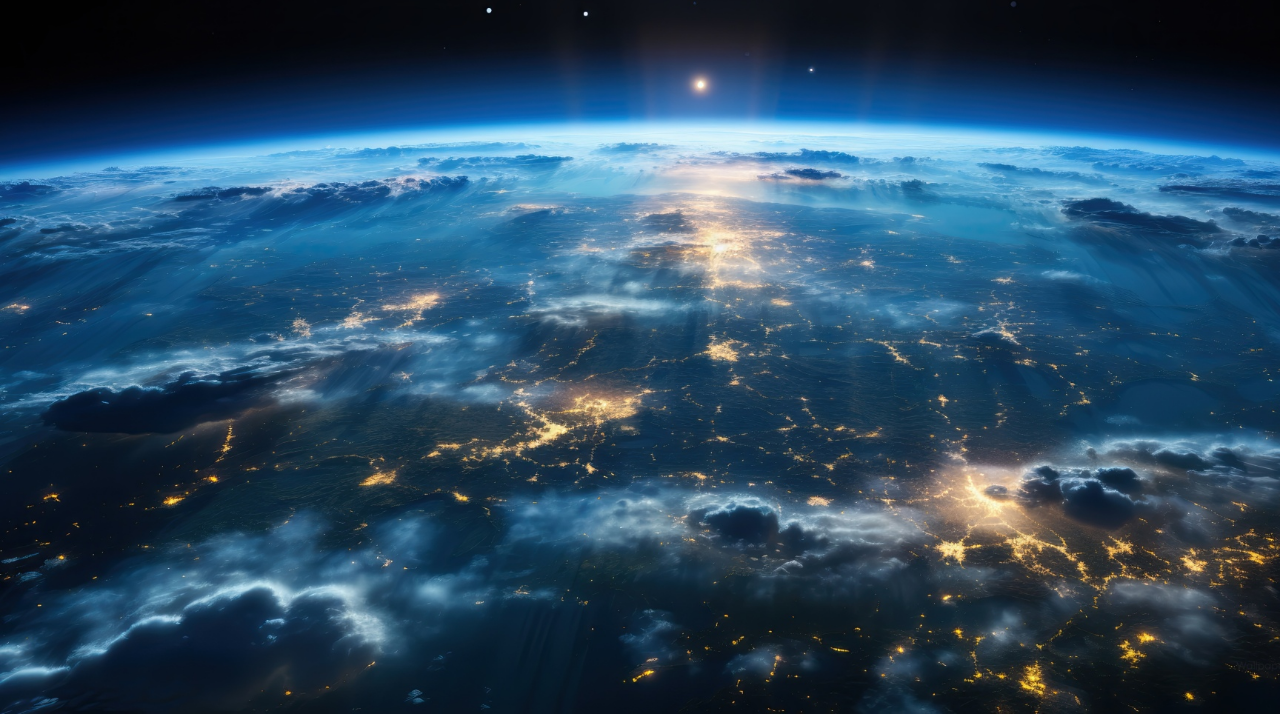
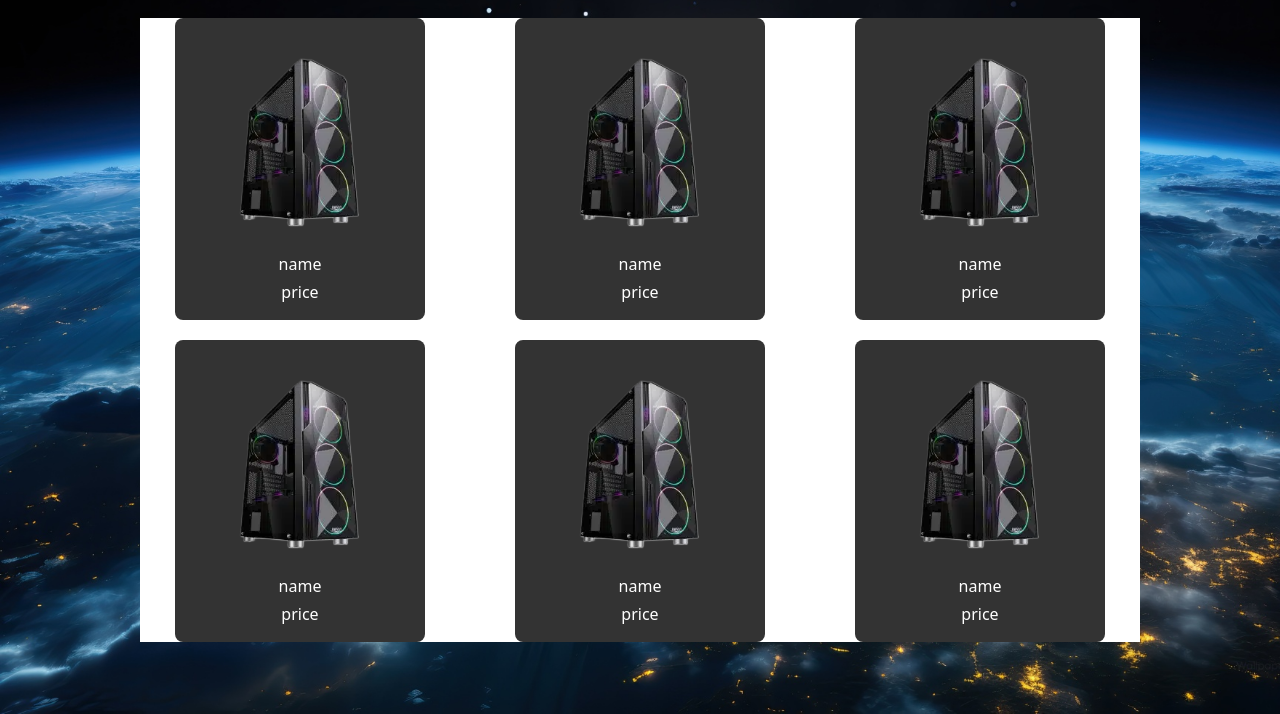
Before and after one commit to sahand-mahdilu/Shopping-cart, a website: page src/index.html in a window 1280 px wide. Shown: the part 86-800 px from the top of the page. Drawn offline with Linux system fonts and the light colour scheme.

Commit message:
cart created

```diff
--- a/src/index.html
+++ b/src/index.html
@@ -1,10 +1,10 @@
 <!DOCTYPE html>
 <html lang="en">
   <head>
-    <meta charset="UTF-8">
-    <meta name="viewport" content="width=device-width, initial-scale=1.0">
+    <meta charset="UTF-8" />
+    <meta name="viewport" content="width=device-width, initial-scale=1.0" />
     <title>Shopping cart</title>
-    <link rel="stylesheet" href="./output.css">
+    <link rel="stylesheet" href="./output.css" />
     <script src="./index.js"></script>
   </head>
   <body>
@@ -13,5 +13,37 @@
         Galexy Shop
       </div>
     </header>
+    <main>
+      <div id="container" class="w-[1000px] grid grid-cols-3 bg-white gap-5  mx-auto mt-6  justify-items-center">
+        <div class="bg-black/80 flex flex-col justify-center items-center w-[250px] rounded-lg p-4 hover:scale-[1.1] transition-all">
+          <img src="../public/images/1.png" alt="img" />
+          <h2 class="text-white">name</h2>
+          <h2 class="text-white mt-1">price</h2>
+        </div>
+        <div class="bg-black/80 flex flex-col justify-center items-center w-[250px] rounded-lg p-4 hover:scale-[1.1] transition-all">
+            <img src="../public/images/1.png" alt="img" />
+            <h2 class="text-white">name</h2>
+            <h2 class="text-white mt-1">price</h2>
+          </div>   <div class="bg-black/80 flex flex-col justify-center items-center w-[250px] rounded-lg p-4 hover:scale-[1.1] transition-all">
+            <img src="../public/images/1.png" alt="img" />
+            <h2 class="text-white">name</h2>
+            <h2 class="text-white mt-1">price</h2>
+          </div>   <div class="bg-black/80 flex flex-col justify-center items-center w-[250px] rounded-lg p-4 hover:scale-[1.1] transition-all">
+            <img src="../public/images/1.png" alt="img" />
+            <h2 class="text-white">name</h2>
+            <h2 class="text-white mt-1">price</h2>
+          </div>   <div class="bg-black/80 flex flex-col justify-center items-center w-[250px] rounded-lg p-4 hover:scale-[1.1] transition-all">
+            <img src="../public/images/1.png" alt="img" />
+            <h2 class="text-white">name</h2>
+            <h2 class="text-white mt-1">price</h2>
+          </div>   <div class="bg-black/80 flex flex-col justify-center items-center w-[250px] rounded-lg p-4 hover:scale-[1.1] transition-all">
+            <img src="../public/images/1.png" alt="img" />
+            <h2 class="text-white">name</h2>
+            <h2 class="text-white mt-1">price</h2>
+          </div>
+
+      </div>
+      <div class="paginationBtns"></div>
+    </main>
   </body>
 </html>
```
Also changed, not shown: src/output.css. Lines whose indentation alone changed are shown as unchanged.
